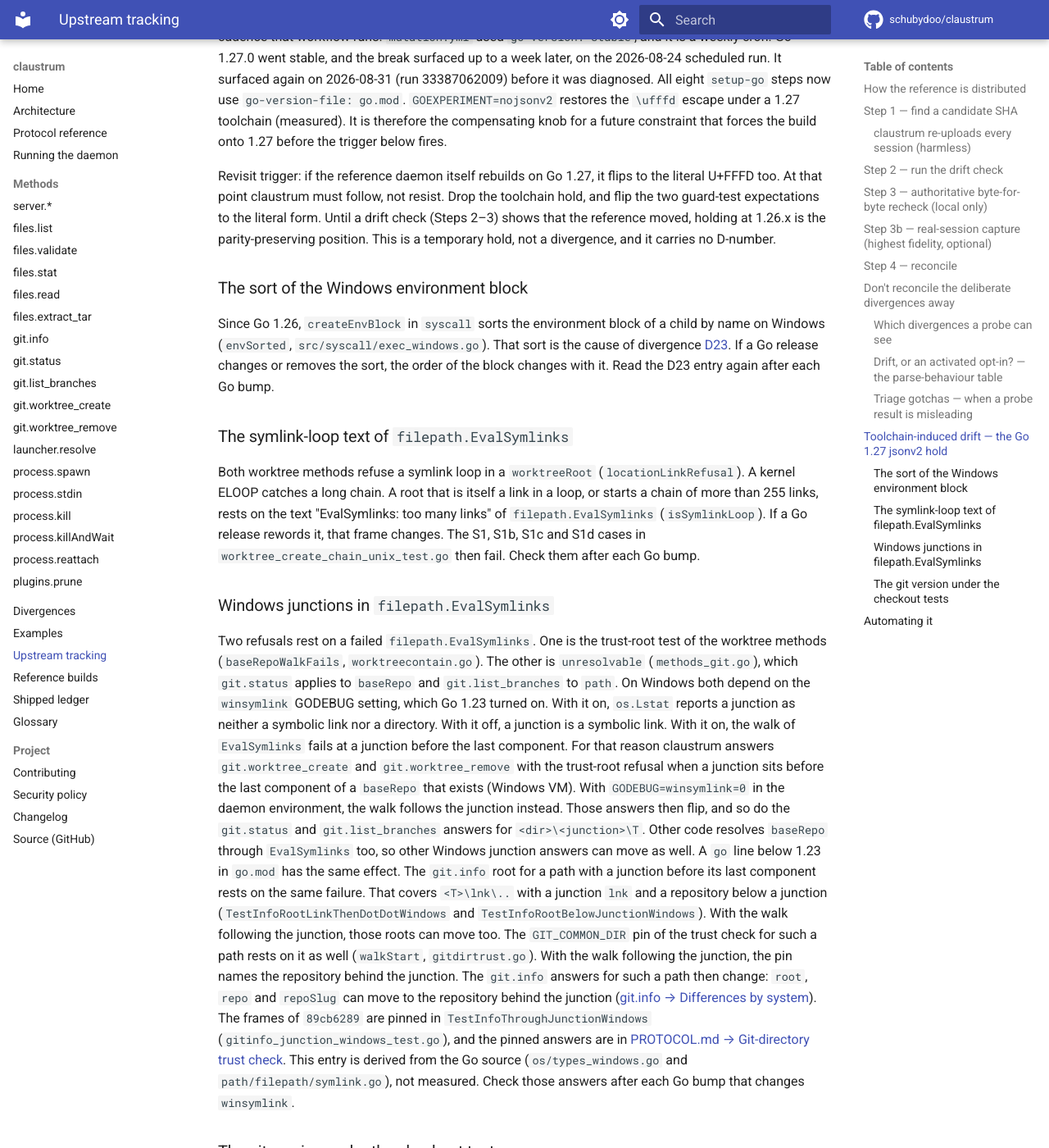
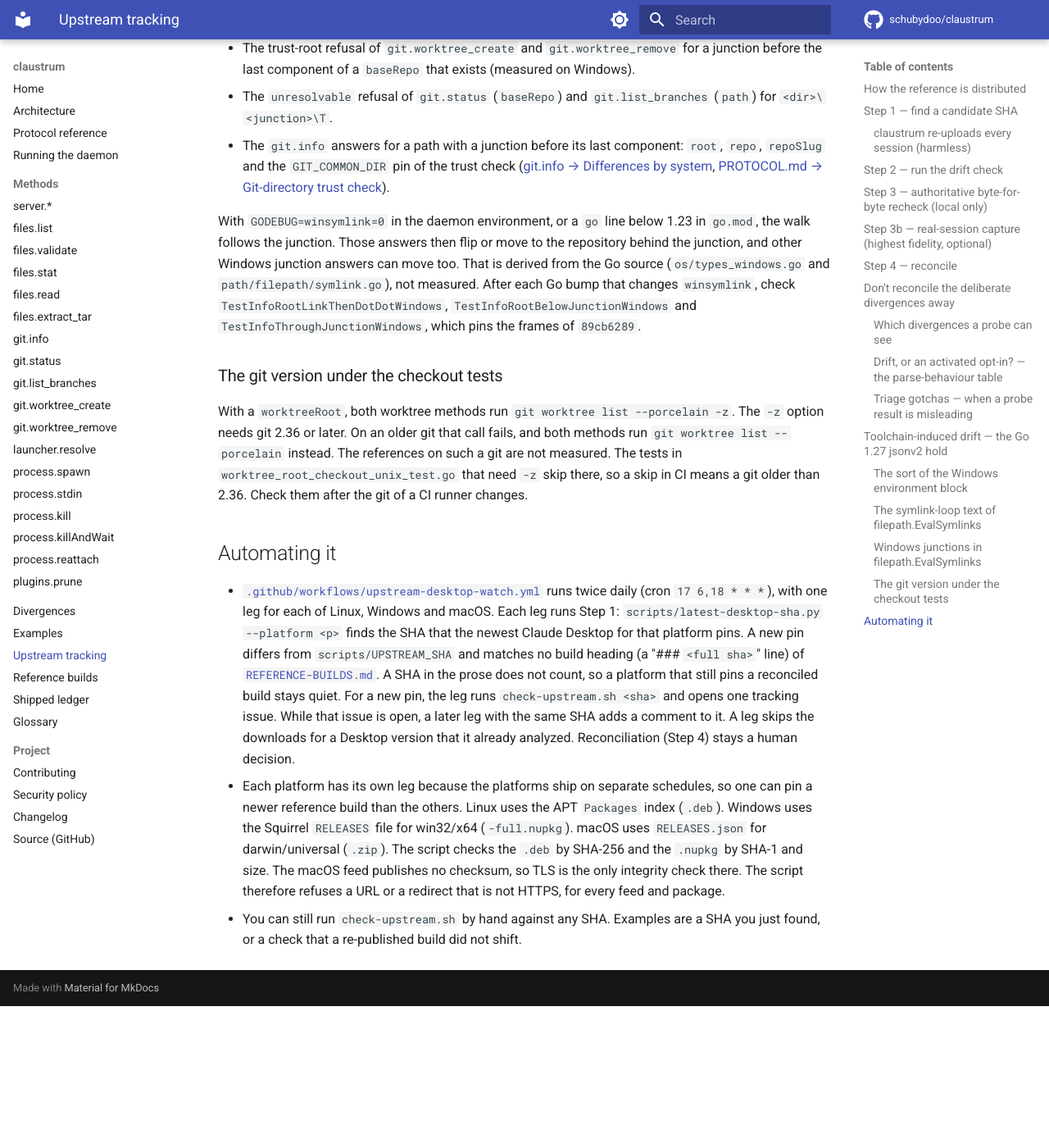
Before and after one commit to schubydoo/claustrum, an MkDocs documentation site: the page built from docs/UPSTREAM-TRACKING.md, in a window 1280 px wide and 1400 px high, scrolled down 12514 px. Shown: the whole window at 82% size. Built offline with MkDocs 1.6.1 and Material for MkDocs 9.7.7, drawn with Linux system fonts in a browser that asks for light colours; comment, search, counter and statistics services are not loaded; after the commit the page ends 13741 px from its top, so only the background shows below that; some of the changed text lies outside the part shown.

Commit message:
docs: cut the process and toolchain sections of UPSTREAM-TRACKING.md
Co-Authored-By: Claude Opus 5.5 <noreply@anthropic.com>

````diff
--- a/docs/UPSTREAM-TRACKING.md
+++ b/docs/UPSTREAM-TRACKING.md
@@ -1,11 +1,9 @@
 # Staying in lock-step with the reference daemon
 
-claustrum is behaviorally compatible with a reference daemon. That daemon ships
-inside Claude Desktop's SSH-remote feature. A git SHA gives its version, and a
-public CDN holds it as per-platform zstd blobs. This document tells you how to
-detect a new build. It also tells you how to find out whether that build changed
-anything claustrum must match. For the running history of which builds changed
-what, see the [reference build ledger](REFERENCE-BUILDS.md).
+claustrum is behaviorally compatible with a reference daemon that ships inside
+Claude Desktop's SSH-remote feature. This page tells you how to detect a new
+build, and how to find out whether it changed anything claustrum must match. The
+history of each build is in the [reference build ledger](REFERENCE-BUILDS.md).
 
 ## How the reference is distributed
 
@@ -29,29 +27,17 @@ sources, easiest first:
    ```sh
    ls -1d ~/.claude/remote/srv/*/server | sed -E 's#.*/srv/([0-9a-f]+)/server#\1#'
    ```
-2. The Desktop app bundle. The app contains the pinned SHA, and all six
-   per-platform checksums and sizes, as a build-time constant. You can read
-   that constant offline, and it needs no network. In the Linux `.deb` it is a
+2. The Desktop app bundle. A
    `JSON.parse('{"version":"<sha>","manifest":{…},"baseUrl":".../claude-ssh-releases"}')`
-   literal inside `resources/app.asar`. That file is a minified
-   `.vite/build/index.chunk-*.js`, so the chunk name and the wrapper function are
-   random for each build. A parallel literal pins the CLI
-   (`claude-code-releases`). From version 1.24012.9 onward, its `baseUrl`
-   carries a channel suffix, `claude-code-releases/rc/<sha>`. The extractor
-   therefore matches the bucket by path *segment*, not by `endswith`. A new Desktop
-   build is itself the "new SHA" signal. Two scripts read the constant:
+   literal inside `resources/app.asar` holds the pinned SHA and the six checksums
+   and sizes. A parallel literal pins the CLI (`claude-code-releases`), so match
+   the bucket by path segment. Two scripts read the literal offline:
    - [`scripts/extract-desktop-pin.py`](https://github.com/schubydoo/claustrum/blob/main/scripts/extract-desktop-pin.py)
-     reads it directly from a Linux `.deb`, a Windows `.nupkg` or a macOS `.zip`.
-     It uses the standard library only: `ar` → `data.tar.xz` → `app.asar`, or zip
-     → `app.asar`, then an enclosure brace-match. You need no `dpkg`, no `unzip`
-     and no `asar`. The Windows and macOS bundles carry the same literal.
+     reads it from a Linux `.deb`, a Windows `.nupkg` or a macOS `.zip`.
    - [`scripts/latest-desktop-sha.py`](https://github.com/schubydoo/claustrum/blob/main/scripts/latest-desktop-sha.py)
      runs the full loop for one platform (`--platform linux|windows|macos`,
-     default `linux`): find the newest Desktop → download → extract → compare to
+     default `linux`): find the newest Desktop, download, extract, and compare to
      `UPSTREAM_SHA`.
-
-   Observed pins: Linux 1.18286.0 (2026-07-02) pinned `7c2f88d…`. Versions
-   1.20186.1 → 1.24012.9 pin `5db5e4a…`.
 3. The Desktop machine's cache. The per-platform binaries are under
    `<app-data>/claude-ssh-remote/<sha>/` (`%APPDATA%/Claude/…` on Windows),
    beside a `.verified-<goos>-<goarch>` marker.
@@ -64,21 +50,12 @@ sources, easiest first:
 
 ### claustrum re-uploads every session (harmless)
 
-Before a session the client runs `server --version` on the cached
-`~/.claude/remote/srv/<pinned-sha>/server`. It then matches `/claude-ssh\s+(\S+)/`.
-It skips the re-upload only for a first token that equals the pinned SHA.
-claustrum prints `claustrum <ver> (built …)`, which is its own identity. So the
-token never matches, and the client sends the daemon again by SFTP every
-session. That transfer is idempotent and is approximately 2.3 MB. The
-`claude-ssh:`→`claustrum:` rebrand causes this. The version line is CLI stdout,
-not a JSON-RPC frame. The wire contract therefore does not change, and the redeploy
-is harmless. The daemon that runs at the end is still claustrum.
-
-A drop-in build stamp makes the client see claustrum as up-to-date and stops
-the overwrite. Such a stamp emits `claude-ssh <pinned-sha>` as the first token,
-and the binary goes at `srv/<pinned-sha>/server`. It is off by default. It is an
-opt-in build stamp, not a wire change. Mechanism and the `-version` format:
-[docs/PROTOCOL.md → `-version`](PROTOCOL.md#-version).
+The client runs `--version` on `~/.claude/remote/srv/<pinned-sha>/server`. For a
+line that starts `claude-ssh <pinned-sha>`, it skips the upload. The stock claustrum
+line starts `claustrum`, so the client sends the daemon again by SFTP every
+session. That is not drift: the version line is CLI stdout, not a frame. The
+opt-in `version-override` ([CT-3](DIVERGENCES.md#ct-3)) stops the re-upload. See
+[PROTOCOL.md → `-version`](PROTOCOL.md#-version).
 
 ## Step 2 — run the drift check
 
@@ -110,50 +87,38 @@ has network access.
 
 The static check catches methods, flags, and strings that were added or removed.
 Frame-level byte-identity covers result field order, stream framing, error bodies,
-and `reattach` semantics. To make sure that it holds, run the private validation
-battery against both the new reference and claustrum. That battery stays in `scratch/` and is not published:
+and `reattach` semantics. To check it, run one frame battery against the new
+reference and against claustrum, and diff the results:
 
-```sh
-# starts each binary as a PRIVATE -serve on a throwaway /tmp socket, runs the
-# full method battery, and diffs normalized frames. Never touches a live daemon.
-scratch/probe/validate.sh <path-to-reference> > /tmp/ref.json
-scratch/probe/validate.sh ./claustrum          > /tmp/mine.json
-diff /tmp/ref.json /tmp/mine.json
-```
+1. Start each binary as a private `-serve` on a throwaway socket, with its own
+   `-token-file`.
+2. Send every method, with the same requests, to each daemon.
+3. Mask the values that differ on every run, such as the version SHA and the
+   token, and diff the two sets of frames.
 
-> Safety: probe only a private instance on a `/tmp` socket with its own
-> `-token-file`. Never point the probe at a live daemon's socket. Clean up after
-> every probe.
+The in-repo goldens (`testdata/socket_*.golden.json`) hold claustrum's side of
+that contract, so `make test` catches a change of claustrum's own frames.
+
+> Safety: probe only a private instance on a throwaway socket. Never point the
+> probe at a live daemon's socket. Clean up after every probe.
 
 ## Step 3b — real-session capture (highest fidelity, optional)
 
-Steps 2–3 drive the daemon with synthetic requests we write. The best check is
-the traffic of the real desktop client. This is the method:
+Steps 2–3 drive the daemon with synthetic requests. The best check is the traffic
+of the real desktop client:
 
-- The bridge (`server --bridge`) is a simple stdio relay. So a tee on its stdin and
-  stdout records the exact client↔daemon NDJSON of a live session. You can then
-  replay that record against claustrum and diff it.
-- The tools are in `scratch/capture/` (gitignored): a `capture-bridge`,
-  `replay.js`, and a `REPLAY.md` runbook. `replay.js` diffs without regard to
-  order. It keys responses by `id` and stream frames by `processId`+`seq`. It
-  masks the version SHA, the token, and (with `--mask-data`) nondeterministic agent
-  payloads.
-- A throwaway SSH user records the session, through a `ForceCommand` wrapper
-  scoped to that user, so the capture never touches a live daemon. Raw dumps carry
-  the session token and host paths. Keep them in `scratch/` (gitignored). Never
-  commit them.
+- The bridge (`server --bridge`) is a stdio relay. A tee on its stdin and stdout
+  records the exact client↔daemon NDJSON of a live session. Replay that record
+  against claustrum, and diff without regard to order: key responses by `id` and
+  stream frames by `processId` and `seq`.
+- Record with a throwaway SSH user, through a `ForceCommand` wrapper for that
+  user, so the capture never touches a live daemon. A raw dump holds the session
+  token and host paths. Never commit one.
 
-We last ran this capture against a then-pinned reference, `8de85faa`. That build is
-now well behind the current baseline, `5fd08069`. It used a real Desktop session and
-covered the full `process.*` lifecycle. That lifecycle included a >32 KiB output
-stream and a mid-stream disconnect and reconnect that drove `process.reattach`. The
-result was byte-identical for the methods that build exposed. The `server.capabilities`
-set, the stream-envelope field order, and per-process `reattach` replay all
-matched. [docs/PROTOCOL.md](PROTOCOL.md) holds the canonical frame shapes.
-
-Use this capture as a periodic spot-check. Use it again for a new build that changes
-`process.*` behavior the synthetic battery cannot fully model (real reconnect
-timing, multi-process reattach).
+The last capture ran against `8de85faa`, a build well behind the current
+baseline, `5fd08069`. Run a capture again for a build that changes `process.*`
+behavior that the synthetic battery cannot model (real reconnect timing,
+multi-process reattach).
 
 ## Step 4 — reconcile
 
@@ -165,8 +130,12 @@ If the check reports drift:
    unchanged behavior unchanged.
 3. Run the static check and the byte-for-byte battery again, until both are
    clean.
-4. Update `scripts/UPSTREAM_SHA` to the new SHA. Note the change in
-   `CHANGELOG.md`. If the wire surface changed, update `docs/PROTOCOL.md`.
+4. Bump the pin to the new SHA in `scripts/UPSTREAM_SHA`. The other steps are in
+   [REFERENCE-BUILDS.md → When you bump the pin](REFERENCE-BUILDS.md#when-you-bump-the-pin).
+   If the wire surface changed, update the page of the method under
+   `docs/protocol/`, or `docs/PROTOCOL.md`. For a user-facing change, add a
+   `.changeset/` fragment with `knope document-change`. knope writes
+   `CHANGELOG.md`.
 
 ## Don't reconcile the deliberate divergences away
 
@@ -555,40 +524,31 @@ Unless an item names another build, the daemon items below are measured against
 ## Toolchain-induced drift — the Go 1.27 `jsonv2` hold
 
 Reference drift is not the only way the wire can move. claustrum inherits some of
-its frame bytes straight from Go's `encoding/json` (see
-[docs/ARCHITECTURE.md → "Inherited wire bytes"](ARCHITECTURE.md#inherited-wire-bytes) and
-`inherited_encoding_test.go`). A change in the Go toolchain claustrum is
-built with can therefore move those bytes. The reference does not have to change
-at all.
+its frame bytes from Go's `encoding/json`
+([ARCHITECTURE.md → Inherited wire bytes](ARCHITECTURE.md#inherited-wire-bytes),
+`inherited_encoding_test.go`). So a new Go toolchain can move those bytes while
+the reference stays the same.
 
-Go 1.27 does exactly that. It enables the `jsonv2` GOEXPERIMENT by default
-(`internal/buildcfg/exp.go` sets `JSONv2: true`), which reimplements
-`encoding/json`'s `Marshal` on the v2 engine. That engine renders an invalid
-UTF-8 byte as the literal U+FFFD character (bytes `EF BF BD`). Go 1.26
+Go 1.27 does that. It turns on the `jsonv2` GOEXPERIMENT by default, and the v2
+`Marshal` renders an invalid UTF-8 byte as the literal U+FFFD character (bytes `EF BF BD`). Go 1.26
 and earlier emit the six-ASCII
-`\ufffd` escape, and so did the reference daemon at `5db5e4a`. The build pinned
+`\ufffd` escape. The build pinned
 today, `5fd08069`, carries a go1.25.14 stamp (`go version` on the binary), as
-`89cb6289` does. So it emits the same escape. `files.read`
-puts raw file bytes into the `content` string. Under Go 1.27, every read of a file
-holding a non-UTF-8 byte therefore diverges from the
-reference. `TestInheritedInvalidUTF8BecomesReplacementChar` and
+`89cb6289` does. So it emits the same escape. `files.read` puts raw file bytes
+into `content`, so under Go 1.27 every read of a file with a non-UTF-8 byte
+diverges from the reference. `TestInheritedInvalidUTF8BecomesReplacementChar` and
 `TestInheritedLoneSurrogateBecomesThreeReplacements` fail under 1.27 for this
-reason. That is the guard working as intended, not a stale expectation.
+reason. That is the guard working, not a stale expectation.
 
 Current stance: hold the build toolchain at 1.26.x. The hold lives in the
 Renovate preset (`schubydoo/renovate-config` → `claustrum.json`,
 `allowedVersions: <1.27` on the `go` dep). 1.26.x patch and security bumps
-still flow, while 1.27+ is blocked. That preset constrains `go.mod`. The hold
-therefore follows a build path automatically only where that path resolves its
-toolchain from `go.mod`. A `setup-go` step naming its own version sits outside it.
-An explicit `go-version: 1.26.7` still honors the hold but stops tracking it, and
-`go-version: stable` leaves it altogether. Nothing in this repo detects that.
-No lint, no guard and no test reads `setup-go` inputs. The first signal is
-therefore a failing run, at whatever cadence that workflow runs. `mutation.yml` used
-`go-version: stable`, and it is a weekly cron. Go 1.27.0 went stable, and the
-break surfaced up to a week later, on the 2026-08-24 scheduled run. It surfaced
-again on 2026-08-31 (run 33387062009) before it was diagnosed. All eight `setup-go`
-steps now use `go-version-file: go.mod`.
+still flow, while 1.27+ is blocked. That preset constrains `go.mod`, so the hold
+reaches only a build path that resolves its toolchain from `go.mod`. Every
+`setup-go` step uses `go-version-file: go.mod`. Keep it so. A step that names its
+own version leaves the hold (`go-version: stable`) or stops tracking it (a fixed
+`1.26.x`). No lint, guard or test reads `setup-go` inputs, so the first signal is
+a failing run of that workflow.
 `GOEXPERIMENT=nojsonv2` restores the `\ufffd`
 escape under a 1.27 toolchain (measured). It is therefore the compensating knob for
 a future constraint that forces the build onto 1.27 before the trigger below fires.
@@ -610,82 +570,68 @@ again after each Go bump.
 
 ### The symlink-loop text of `filepath.EvalSymlinks`
 
-Both worktree methods refuse a symlink loop in a `worktreeRoot`
-(`locationLinkRefusal`). A kernel ELOOP catches a long chain. A root that is itself a link in a
-loop, or starts a chain of more than 255 links, rests on the text "EvalSymlinks: too many links" of `filepath.EvalSymlinks`
-(`isSymlinkLoop`). If a Go release rewords it, that
-frame changes. The S1, S1b, S1c and S1d cases in
-`worktree_create_chain_unix_test.go` then fail. Check them after each Go bump.
+Both worktree methods refuse a symlink loop in a `worktreeRoot`. A kernel ELOOP
+catches a long chain. A root that is itself a link in a loop, or starts a chain of
+more than 255 links, rests on the text "EvalSymlinks: too many links" of
+`filepath.EvalSymlinks`. If a Go release rewords it, that frame changes, and the
+S1, S1b, S1c and S1d cases in `worktree_create_chain_unix_test.go` fail. Check
+them after each Go bump.
 
 ### Windows junctions in `filepath.EvalSymlinks`
 
-Two refusals rest on a failed `filepath.EvalSymlinks`. One is the trust-root
-test of the worktree methods (`baseRepoWalkFails`, `worktreecontain.go`). The
-other is `unresolvable` (`methods_git.go`), which `git.status` applies to
-`baseRepo` and `git.list_branches` to `path`. On Windows both depend on the
-`winsymlink` GODEBUG setting, which Go 1.23 turned on. With it on, `os.Lstat`
-reports a junction as neither a symbolic link nor a directory. With it off, a
-junction is a symbolic link. With it on, the walk of `EvalSymlinks` fails at a
-junction before the last component. For that reason claustrum answers
-`git.worktree_create` and `git.worktree_remove` with the trust-root refusal when
-a junction sits before the last component of a `baseRepo` that exists (Windows
-VM). With `GODEBUG=winsymlink=0` in the daemon environment, the walk follows the
-junction instead. Those answers then flip, and so do the `git.status` and
-`git.list_branches` answers for `<dir>\<junction>\T`. Other code resolves
-`baseRepo` through `EvalSymlinks` too, so other Windows junction answers can
-move as well. A `go` line below 1.23 in `go.mod` has the same effect. The
-`git.info` root for a path with a junction before its last component rests on
-the same failure. That covers `<T>\lnk\..` with a junction `lnk` and a
-repository below a junction (`TestInfoRootLinkThenDotDotWindows` and
-`TestInfoRootBelowJunctionWindows`). With the walk following the junction, those
-roots can move too. The `GIT_COMMON_DIR` pin of the trust check for such a path
-rests on it as well (`walkStart`, `gitdirtrust.go`). With the walk following the
-junction, the pin names the repository behind the junction. The `git.info`
-answers for such a path then change: `root`, `repo` and `repoSlug` can move to
-the repository behind the junction ([git.info → Differences by
-system](protocol/git-info.md#differences-by-system)). The frames of `89cb6289`
-are pinned in `TestInfoThroughJunctionWindows`
-(`gitinfo_junction_windows_test.go`), and the pinned answers are in [PROTOCOL.md
-→ Git-directory trust check](PROTOCOL.md#git-directory-trust-check). This entry
-is derived from the Go source (`os/types_windows.go` and
-`path/filepath/symlink.go`), not measured. Check those answers after each Go
-bump that changes `winsymlink`.
+On Windows, the walk of `filepath.EvalSymlinks` fails at a junction before the
+last component, because Go 1.23 turned on the `winsymlink` GODEBUG setting. These
+answers rest on that failure:
+
+- The trust-root refusal of `git.worktree_create` and `git.worktree_remove` for a
+  junction before the last component of a `baseRepo` that exists (measured on
+  Windows).
+- The `unresolvable` refusal of `git.status` (`baseRepo`) and
+  `git.list_branches` (`path`) for `<dir>\<junction>\T`.
+- The `git.info` answers for a path with a junction before its last component:
+  `root`, `repo`, `repoSlug` and the `GIT_COMMON_DIR` pin of the trust check
+  ([git.info → Differences by system](protocol/git-info.md#differences-by-system),
+  [PROTOCOL.md → Git-directory trust check](PROTOCOL.md#git-directory-trust-check)).
+
+With `GODEBUG=winsymlink=0` in the daemon environment, or a `go` line below 1.23
+in `go.mod`, the walk follows the junction. Those answers then flip or move to the
+repository behind the junction, and other Windows junction answers can move too.
+That is derived from the Go source (`os/types_windows.go` and
+`path/filepath/symlink.go`), not measured. After each Go bump that changes
+`winsymlink`, check `TestInfoRootLinkThenDotDotWindows`,
+`TestInfoRootBelowJunctionWindows` and `TestInfoThroughJunctionWindows`, which pins
+the frames of `89cb6289`.
 
 ### The git version under the checkout tests
 
-With a `worktreeRoot`, both worktree methods run `git worktree list --porcelain -z`
-(`worktreeListCall`, `worktreeexternal.go`). The `-z` option needs git 2.36 or
-later. On an older git that call fails. Both methods then run `git worktree list --porcelain` (`worktreeListTwice`). The references on such
-a git are not measured. Several tests in
-`worktree_root_checkout_unix_test.go` expect a working call. They skip there
-(`requireWorktreeListZ`), so a skip in CI means a git older than 2.36.
-Check them after the git of a CI runner or a test VM changes.
+With a `worktreeRoot`, both worktree methods run `git worktree list --porcelain -z`.
+The `-z` option needs git 2.36 or later. On an older git that call fails, and both
+methods run `git worktree list --porcelain` instead. The references on such a git
+are not measured. The tests in `worktree_root_checkout_unix_test.go` that need
+`-z` skip there, so a skip in CI means a git older than 2.36. Check them after the
+git of a CI runner changes.
 
 ## Automating it
 
 - [`.github/workflows/upstream-desktop-watch.yml`](https://github.com/schubydoo/claustrum/blob/main/.github/workflows/upstream-desktop-watch.yml)
-  runs twice daily (cron `17 6,18 * * *`). It runs one leg for each of Linux,
-  Windows and macOS. Each leg calls `scripts/latest-desktop-sha.py --platform <p>`
-  to find the SHA that the *newest* Claude Desktop for that platform pins. That is
-  Step 1, automated, and it needs no out-of-band source. A new pin must
-  meet two tests. It differs from `scripts/UPSTREAM_SHA`, and no build heading in
-  [`REFERENCE-BUILDS.md`](REFERENCE-BUILDS.md) (a "### `<full sha>`" line)
-  matches it. A SHA that only the prose mentions does not count. A lagging platform
-  that still pins an older, reconciled build therefore stays quiet. A new pin on
-  any platform makes that leg run `check-upstream.sh <sha>` for the static drift
-  diff and open a single idempotent tracking issue. If that issue is still open,
-  a later leg that finds the same SHA adds a comment to it. A leg skips all
+  runs twice daily (cron `17 6,18 * * *`), with one leg for each of Linux,
+  Windows and macOS. Each leg runs Step 1: `scripts/latest-desktop-sha.py
+  --platform <p>` finds the SHA that the newest Claude Desktop for that platform
+  pins. A new pin differs from `scripts/UPSTREAM_SHA` and matches no build
+  heading (a "### `<full sha>`" line) of
+  [`REFERENCE-BUILDS.md`](REFERENCE-BUILDS.md). A SHA in the prose does not count,
+  so a platform that still pins a reconciled build stays quiet. For a new pin, the
+  leg runs `check-upstream.sh <sha>` and opens one tracking issue. While that issue
+  is open, a later leg with the same SHA adds a comment to it. A leg skips the
   downloads for a Desktop version that it already analyzed. Reconciliation
   (Step 4) stays a human decision.
-- The platforms ship on separate schedules, so one platform can pin a newer
-  reference build than the others. On 2026-09-24, Linux Desktop 2.7032.0 pinned
-  `90fca6e6…`, and Windows and macOS Desktop 2.9939.2 pinned `f6010b97…`. A
-  Linux-only watcher did not see that new build. For Linux, the script reads the
-  APT `Packages` index (`.deb`). For Windows, it reads the Squirrel `RELEASES`
-  file for win32/x64 (`-full.nupkg`). For macOS, it reads `RELEASES.json` for
-  darwin/universal (`.zip`). The script checks the `.deb` by SHA-256 and the
-  `.nupkg` by SHA-1 and size. The macOS feed publishes no checksum, so TLS is
-  the only integrity check on that download. The script therefore refuses a
-  URL or a redirect that is not HTTPS, for every feed and package.
+- Each platform has its own leg because the platforms ship on separate
+  schedules, so one can pin a newer reference build than the others. Linux uses
+  the APT `Packages` index (`.deb`). Windows uses the Squirrel `RELEASES` file
+  for win32/x64 (`-full.nupkg`). macOS uses `RELEASES.json` for darwin/universal
+  (`.zip`). The script checks the `.deb` by SHA-256 and the `.nupkg` by SHA-1 and
+  size. The macOS feed publishes no checksum, so TLS is the only integrity check
+  there. The script therefore refuses a URL or a redirect that is not HTTPS, for
+  every feed and package.
 - You can still run `check-upstream.sh` by hand against any SHA. Examples are a
   SHA you just found, or a check that a re-published build did not shift.
````
Also changed, not shown: 1 other file.
